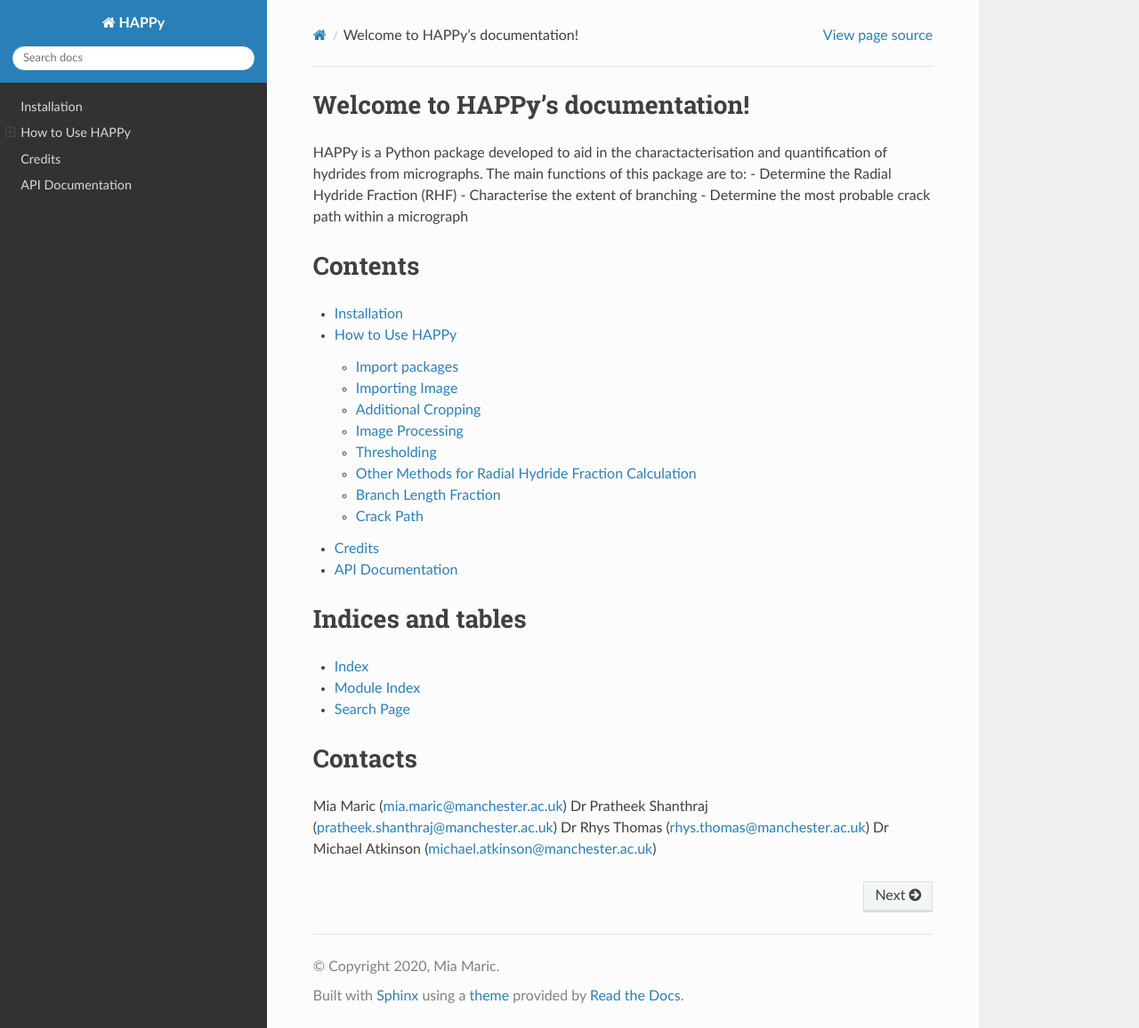
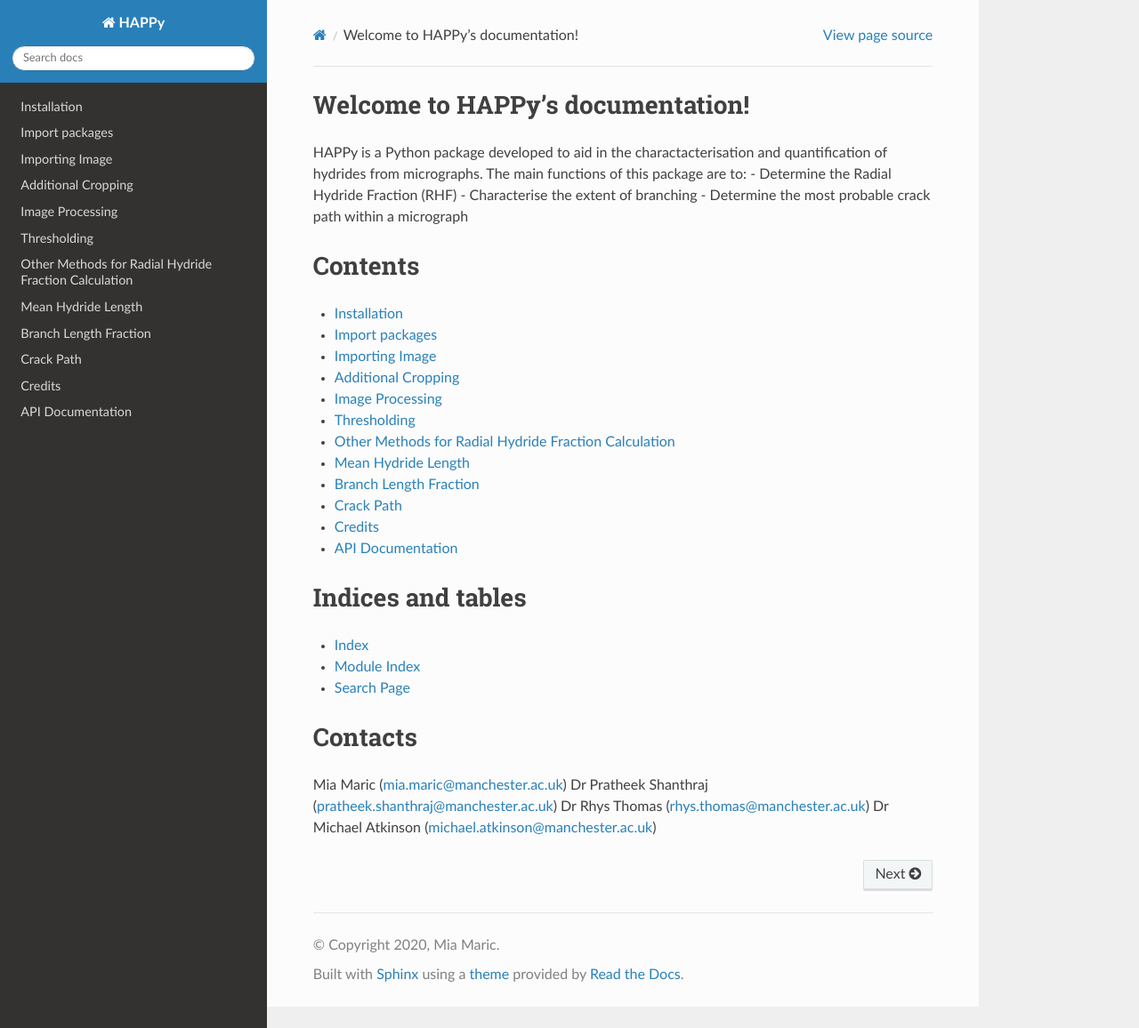
Before and after one commit to miamaric12/HAPPy, a Sphinx documentation site: the page built from docs/source/index.rst, in a window 1280 px wide and 1156 px high. Shown: the whole window at 89% size. Built offline with Sphinx 7.4.7 and the Read the Docs theme 2.0.0, drawn with Linux system fonts in a browser that asks for light colours; some of the changed lines change nothing that is shown.

Commit message:
small changes to notebook and docs

```diff
--- a/docs/source/howtouse.rst
+++ b/docs/source/howtouse.rst
@@ -1,8 +1,3 @@
-How to Use HAPPy
-================
-
-.. code-links::
-
 Import packages
 ---------------
 
@@ -62,7 +57,7 @@
 
 The second crop function is ``cropping_tube``, which should be used if
 the micrograph is curved and removes black pats of the image which are
-not the tube.
+not the tube. A crop_param of around 0.2 is reccomended.
 
 .. nbplot::
 
@@ -201,6 +196,24 @@
     >>>
 
 
+Mean Hydride Length
+-------------------
+
+Code for determining the MHL
+
+.. nbplot::
+
+    >>> from scipy import ndimage
+    >>>
+    >>> hydride_len = []
+    >>> label, num_features = ndimage.label(thres > 0.1)
+    >>> slices = ndimage.find_objects(label)
+    >>> for feature in np.arange(num_features):
+    ...     hydride_len.append(scale_um*label[slices[feature]].shape[1])
+    ...
+    >>> #print(hydride_len)
+    >>> print(np.mean(hydride_len))
+
 Branch Length Fraction
 ----------------------
 
@@ -241,7 +254,8 @@
 discounted, then the process is repeated ``num_runs`` times. Here the
 ``distance_weight`` makes moving in the circumferential direction more
 costly, note when comparing different micrographs, ensure that this
-parameter it is kept constant.
+parameter it is kept constant. We reccomend a weighting of 1.5 and a
+kernel size of 20.
 
 .. nbplot::
 
```
